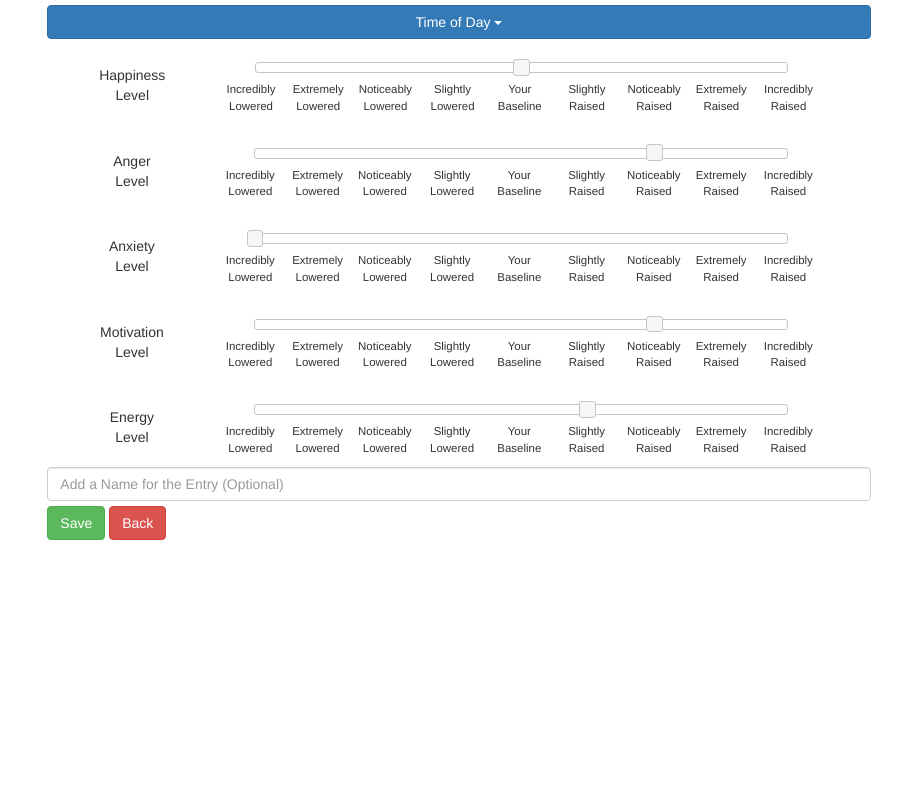
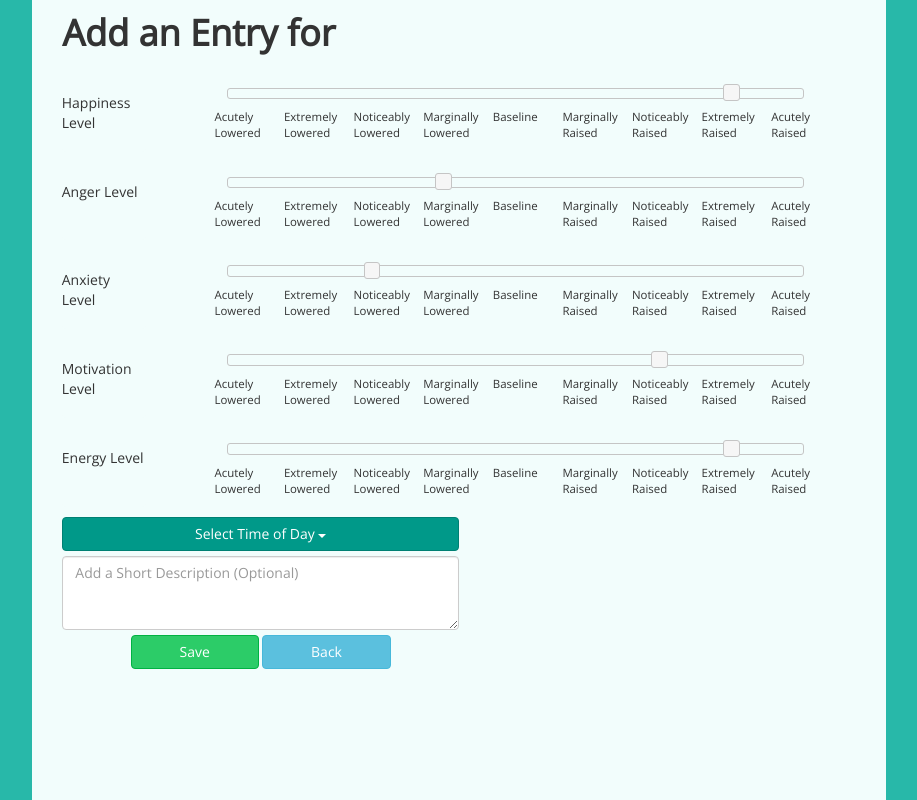
Before and after one commit to mnusicallity/mood-tracker, a Django app: page /entry/add/24/ in a window 1280 px wide. Shown: the whole page, without its empty margins (181-1098 px from the left). Run offline with Django 3.2, Linux system fonts and the light colour scheme; a user stored in the database is signed in; data comes from the database, SQL or seed files in the repository; style sheets or scripts are compiled from the project's sources; some libraries are stand-ins or nearby versions.

Commit message:
Finished the e basic layout and themeing of the Entry form

```diff
--- a/mood/forms.py
+++ b/mood/forms.py
@@ -25,7 +25,7 @@ class EntryAddForm(forms.ModelForm):
 		model = Entry
 		exclude = ['day','user']
 
-	name = forms.CharField(required=False, max_length=20, widget=forms.TextInput(attrs={'class':'form-control', 'placeholder':'Add a Name for the Entry (Optional)'}))
+	description = forms.CharField(required=False, max_length=200, widget=forms.Textarea(attrs={'class':'form-control', 'placeholder':'Add a Short Description (Optional)', 'rows':'3'}))
 
 	tod = forms.ChoiceField(choices = TIME_OF_DAY_CHOICES, label = "Time of Day", required=True, widget=forms.Select(attrs={'class':'entry_field'}))
 
@@ -34,3 +34,19 @@ class EntryAddForm(forms.ModelForm):
 	anger_level = forms.IntegerField(widget=forms.TextInput(attrs={'class':'entry_field'}))
 	anxiety_level = forms.IntegerField(widget=forms.TextInput(attrs={'class':'entry_field'}))
 	energy_level = forms.IntegerField(widget=forms.TextInput(attrs={'class':'entry_field'}))
+
+
+class EntryUpdateForm(forms.ModelForm):
+	class Meta:
+		model = Entry
+		exclude = ['day','user']
+
+	description = forms.CharField(required=False, max_length=200, widget=forms.Textarea(attrs={'class':'form-control', 'placeholder':'Add a Short Description (Optional)', 'rows':'3'}))
+
+	tod = forms.ChoiceField(choices = TIME_OF_DAY_CHOICES, label = "Time of Day", required=True, widget=forms.Select(attrs={'class':'entry_field'}))
+
+	happiness_level = forms.IntegerField(widget=forms.TextInput(attrs={'class':'entry_field'}))
+	motivation_level = forms.IntegerField(widget=forms.TextInput(attrs={'class':'entry_field'}))
+	anger_level = forms.IntegerField(widget=forms.TextInput(attrs={'class':'entry_field'}))
+	anxiety_level = forms.IntegerField(widget=forms.TextInput(attrs={'class':'entry_field'}))
+	energy_level = forms.IntegerField(widget=forms.TextInput(attrs={'class':'entry_field'}))
--- a/mood/models.py
+++ b/mood/models.py
@@ -23,7 +23,7 @@ class Day(models.Model):
 
 class Entry(models.Model):
 
-	name = models.CharField(max_length=30, null=True, blank=True)
+	description = models.CharField(max_length=200, null=True, blank=True)
 
 	user = models.ForeignKey(
 		settings.AUTH_USER_MODEL,
@@ -45,4 +45,4 @@ class Entry(models.Model):
 		return str(self.get_tod_display())
 
 	def get_absolute_url(self):
-		return reverse('entry', kwargs={'pk' : self.pk })
+		return reverse('entry_edit', kwargs={'pk' : self.pk })
--- a/mood/static/mood/css/style.scss
+++ b/mood/static/mood/css/style.scss
@@ -1,25 +1,37 @@
-$site-background-color: white;
+$site-background-color: #28B8A9;
+$site-content-background-color: #F2FDFC;
+
+$bootstrap-primary-color: #009989;
+$bootstrap-primary-border-color: #008073;
+$bootstrap-primary-color-selected: #008073;
+$bootstrap-primary-text-color: white;
+
+$bootstrap-success-color: #2CCC68;
+$bootstrap-success-border-color: #00B242;
+$bootstrap-success-color-selected: #00B242;
+$bootstrap-success-text-color: white;
+
+$bootstrap-danger-color: #e6261a;
+$bootstrap-danger-border-color: #E6261A;
+$bootstrap-danger-color-selected: #a11b12;
+$bootstrap-danger-text-color: white;
 
 
 $entry-vertical-padding: 10px;
-$entry-horizontal-padding: 7px;
-$entry-panel-offset: 8px;
+$entry-horizontal-padding: 0px;
+$entry-panel-offset: 10px;
+
+$content-size: 90%;
 
 
 
 body{
 	background-color: $site-background-color;
+	font-family: 'Open Sans', sans-serif;
 }
 
 ul{
 	list-style: none;
-}
-
-.form-group{
-
-	.btn{
-		margin-top: 5px;
-	}
 }
 
 .entry_slider{
@@ -46,7 +58,6 @@ ul{
 }
 
 .entry_label{
-	text-align: center;
 	text-transform: capitalize;
 }
 
@@ -60,23 +71,23 @@ ul{
 }
 
 .slider_label{
-	margin-left: 5.7%;
+	margin-left: 9%;
 }
 
 .slider_label_inner{
 	padding-top: $entry-panel-offset;
 	display: inline-block;
-	text-align: center;
 	width:9.5%;
 	font-size: 8.6pt;
 	margin-left: 2px;
+	vertical-align: top;
 }
 
 .left{
 	margin-top: $entry-panel-offset;
 	display: inline-block;
 	width: 10%;
-	margin-left: 5.45%;
+	margin-left: 3.45%;
 
 }
 
@@ -88,10 +99,88 @@ ul{
 .entry_field{
 	display: none;
 }
+//kludge for now, gonna get the LESS bootstrap and make my own buttons later.
+.btn-primary:hover,
+.btn-primary:focus,
+.btn-primary:active,
+.btn-primary.active {
+ 	background-color: $bootstrap-primary-color-selected !important;
+	border-color: $bootstrap-primary-border-color !important;
+	color: $bootstrap-primary-text-color !important;
+}
 
-.content{
+.btn-primary{
+	background-color: $bootstrap-primary-color;
+	border-color: $bootstrap-primary-border-color;
+	color: $bootstrap-primary-text-color;
+}
 
+.btn-success:hover,
+.btn-success:focus,
+.btn-success:active,
+.btn-success.active {
+ 	background-color: $bootstrap-success-color-selected !important;
+	border-color: $bootstrap-success-border-color !important;
+	color: $bootstrap-success-text-color !important;
 }
+
+.btn-success{
+	background-color: $bootstrap-success-color;
+	border-color: $bootstrap-success-border-color;
+	color: $bootstrap-success-text-color;
+}
+
+.btn-danger:hover,
+.btn-danger:focus,
+.btn-danger:active,
+.btn-danger.active {
+ 	background-color: $bootstrap-danger-color-selected !important;
+	border-color: $bootstrap-danger-border-color !important;
+	color: $bootstrap-danger-text-color !important;
+}
+
+.btn-danger{
+	background-color: $bootstrap-danger-color;
+	border-color: $bootstrap-danger-border-color;
+	color: $bootstrap-danger-text-color;
+}
+
+.content_box{
+
+	h1{
+		font-weight: bold;
+		margin-top: 13px;
+	}
+
+	background-color: $site-content-background-color;
+	min-height: 100vh;
+	height: 100%;
+
+	.content_size{
+		width: $content-size;
+	}
+
+	div{
+		background-color: $site-content-background-color;
+	}
+
+	.btn_change{
+
+		text-align: center;
+
+		.btn{
+				width: 32.3%;
+		}
+	}
+}
+
+.row{
+
+	.btn, textarea{
+		margin-top: 5px;
+	}
+}
+
 
 .button_fill{
 
@@ -109,3 +198,13 @@ ul{
     display: flex;
     flex:1 1 auto;
 }
+
+.entry_fields {
+	margin-top: 5px;
+}
+
+.left_margin{
+	@media only screen and (min-width:1000px){
+		margin-left: 15px;
+	}
+}
--- a/mood/templates/base.html
+++ b/mood/templates/base.html
@@ -9,6 +9,7 @@
 
     <link rel="stylesheet" href="https://ajax.googleapis.com/ajax/libs/jqueryui/1.11.4/themes/smoothness/jquery-ui.css">
     <script src="https://ajax.googleapis.com/ajax/libs/jqueryui/1.11.4/jquery-ui.min.js"></script>
+    <link href='https://fonts.googleapis.com/css?family=Open+Sans' rel='stylesheet' type='text/css'>
 
     {% compress css %}
       <link rel="stylesheet" type="text/x-scss" href="{% static "mood/css/style.scss" %}" />
@@ -23,7 +24,7 @@
     {% block body %}
       <div class="container-fluid">
         <div class="row">
-          <div class="col-md-offset-2 col-md-8">
+            <div class="col-md-offset-2 col-md-8 content_box">
             {% block content %}
             {% endblock %}
           </div>
--- a/mood/templates/mood/entry_form.html
+++ b/mood/templates/mood/entry_form.html
@@ -13,18 +13,10 @@
 
 {% block content %}
 
-	<div class="content">
+	<h1 class="left_margin"> Add an Entry for {{ view.get_date }} </h1>
 	<form action="" method="post" role="form">{% csrf_token %}
 		<div class="form-group">
-					<div class="dropdown button_fill">
-					  <button class="btn btn-primary dropdown-toggle" id="tod_dropdown" type="button" data-toggle="dropdown">{{ form.tod.label }} <span class="caret"></span></button>
-					  <ul class="dropdown-menu">
-					    <li><a href="#" onclick="time_of_day('Morning');return false;">Morning</a></li>
-					    <li><a href="#" onclick="time_of_day('Afternoon');return false;">Afternoon</a></li>
-					    <li><a href="#" onclick="time_of_day('Evening');return false;">Evening</a></li>
-					    <li><a href="#" onclick="time_of_day('Night');return false;">Night</a></li>
-					  </ul>
-					</div>
+			<div class="row">
 				<div class="outer panel-group equal">
 					<div class="panel panel-default left">
 						<div class="panel-body entry_label">
@@ -95,22 +87,40 @@
 						</div>
 					</div>
 				</div>
-						{{ form.name }}
+			</div>
+				<div class="row">
+					<div class="dropdown entry_fields button_fill col-md-6">
+						  <button class="btn btn-primary dropdown-toggle left_margin" id="tod_dropdown" type="button" data-toggle="dropdown">Select Time of Day <span class="caret"></span></button>
+						  <ul class="dropdown-menu">
+						    <li><a href="#" onclick="time_of_day('Morning');return false;">Morning</a></li>
+						    <li><a href="#" onclick="time_of_day('Afternoon');return false;">Afternoon</a></li>
+						    <li><a href="#" onclick="time_of_day('Evening');return false;">Evening</a></li>
+						    <li><a href="#" onclick="time_of_day('Night');return false;">Night</a></li>
+						  </ul>
+					</div>
+				</div>
 				{{ form.tod }}
 				{{ form.happiness_level }}
 				{{ form.anger_level }}
 				{{ form.anxiety_level }}
 				{{ form.motivation_level }}
 				{{ form.energy_level }}
+			<div class="row">
+				<div class="col-md-6 left_margin">
+					{{ form.description }}
+				</div>
+			</div>
+			<div class="row">
+				<div class="col-md-6 left_margin btn_change">
 					<input type="submit" value="Save" class="btn btn-success"/>
-					<input type="button" value="Back" class="btn btn-danger" onClick="javascript:history.go(-1);"/>
+					<input type="button" value="Back" class="btn btn-info" onClick="javascript:history.go(-1);"/>
 				</div>
+			</div>
+		</form>
+	</div>
+{% endblock %}
 
-		</form>
-
-	</div>
-
-
+{% block extra_body %}
 	<script>
 	// generate the slider code for each one automatically
 	{% for field in form.fields %}
--- a/mood/templates/mood/entry_list.html
+++ b/mood/templates/mood/entry_list.html
@@ -6,7 +6,7 @@
 
 <ul>
 {% for entry in object_list %}
-	<a href="{% url 'entry' entry.pk %}">
+	<a href="{% url 'entry_edit' entry.pk %}">
 		<li>{{ entry }}</li>
 	</a>
 {% endfor %}
--- a/mood/templates/mood/slider_label.html
+++ b/mood/templates/mood/slider_label.html
@@ -1,6 +1,6 @@
 <div class="slider_label">
 					<div class="slider_label_inner">
-						Incredibly Lowered
+						Acutely Lowered
 					</div>
 					<div class="slider_label_inner">
 						Extremely Lowered
@@ -9,13 +9,13 @@
 						Noticeably Lowered
 					</div>
 					<div class="slider_label_inner">
-						Slightly Lowered
+						Marginally Lowered
 					</div>
 					<div class="slider_label_inner">
-						Your Baseline
+						Baseline
 					</div>
 					<div class="slider_label_inner">
-						Slightly Raised
+						Marginally Raised
 					</div>
 					<div class="slider_label_inner">
 						Noticeably Raised
@@ -24,6 +24,6 @@
 						Extremely Raised
 					</div>
 					<div class="slider_label_inner">
-						Incredibly Raised
+						Acutely Raised
 					</div>
 				</div>
--- a/mood/urls.py
+++ b/mood/urls.py
@@ -1,13 +1,14 @@
 from django.conf.urls import url, include
 from django.views.generic import RedirectView
 
-from mood.views import ProfileView, EntryListView, EntryCreate, EntryView
+from mood.views import ProfileView, EntryListView, EntryCreate, EntryUpdate, EntryDelete
 
 urlpatterns = [
 	url(r'^accounts/', include('allauth.urls')),
     url(r'^accounts/profile/$', ProfileView.as_view(), name='profile'),
     url(r'^$',  RedirectView.as_view(pattern_name="profile"), name="index"),
     url(r'^day/(?P<pk>[0-9]+)/$', EntryListView.as_view(), name='entry_list'),
-    url(r'^entry/(?P<pk>[0-9]+)/$', EntryView.as_view(), name='entry'),
+    url(r'^entry/(?P<pk>[0-9]+)/$', EntryUpdate.as_view(), name='entry_edit'),
+    url(r'^entry/delete/(?P<pk>[0-9]+)/$', EntryDelete.as_view(), name='entry_delete'),
     url(r'^entry/add/(?P<pk>[0-9]+)/$', EntryCreate.as_view(), name='entry_add'),
 ]
--- a/mood/views.py
+++ b/mood/views.py
@@ -12,7 +12,7 @@ from mood.models import Profile, Day, Entry
 
 from django.contrib.auth.mixins import LoginRequiredMixin
 
-from mood.forms import EntryAddForm
+from mood.forms import EntryAddForm, EntryUpdateForm
 from django.contrib.auth.models import User
 
 # Create your views here.
@@ -66,6 +66,7 @@ class EntryCreate(LoginRequiredMixin, CreateView):
 
     model = Entry
     form_class = EntryAddForm
+    success_url = "/accounts/profile"
 
     def get_initial(self):
     	initial = super(EntryCreate, self).get_initial()
@@ -86,25 +87,61 @@ class EntryCreate(LoginRequiredMixin, CreateView):
 
     	return initial
 
+    def get_date(self):
+    	d = Day.objects.get(pk=self.kwargs.get('pk'))
+    	return d.date
+
     def form_valid(self, form):
     	f = form.save(commit=False)
     	f.day = Day.objects.get(pk=self.kwargs.get('pk'))
     	f.user = self.request.user
-    	return super(EntryCreate,self).form_valid(form)
+    	return super(EntryCreate, self).form_valid(form)
+
+class EntryDelete(LoginRequiredMixin, DeleteView):
+
+	model = Entry
+	success_url = "/accounts/profile"
 
 
-class EntryView(LoginRequiredMixin, DetailView):
+class EntryUpdate(LoginRequiredMixin, UpdateView):
 
 	model = Entry
+	form_class = EntryUpdateForm
+	template_name = "mood/entry_update.html"
+	success_url = "/accounts/profile"
 
 	def dispatch(self, request, *args, **kwargs):
-		e = Entry.objects.get(pk=self.kwargs['pk'])
+		e = Entry.objects.get(pk=self.kwargs.get('pk'))
 		if e.user_id == request.user.id:
-			return super(EntryView, self).dispatch(request, *args, **kwargs)
+			return super(EntryUpdate, self).dispatch(request, *args, **kwargs)
 		else:
 			raise Http404("Not Found")
 
+	def get_initial(self):
+		initial = super(EntryUpdate, self).get_initial()
+		e = Entry.objects.get(pk=self.kwargs.get('pk'))
+		initial['happiness_level'] = e.happiness_level
+		initial['motivation_level']  = e.motivation_level
+		initial['anger_level'] = e.anger_level
+		initial['anxiety_level'] = e.anxiety_level
+		initial['energy_level'] = e.energy_level
+		return initial
+
+	def get_date(self):
+		d = Day.objects.get(entry__id=self.kwargs.get('pk'))
+		return d.date
 
 	def tod_display(self):
-		e = Entry.objects.get(pk=self.kwargs['pk'])
+		e = Entry.objects.get(pk=self.kwargs.get('pk'))
 		return e.get_tod_display()
+
+	def tod_num(self):
+		e = Entry.objects.get(pk=self.kwargs.get('pk'))
+		tod = e.tod
+		switch = {
+			"M":0,
+			"A":1,
+			"E":2,
+			"N":3,
+		}
+		return str(switch.get(tod))
```
Also changed, not shown: mood/templates/mood/entry_detail.html (deleted, +0 -17 lines), db.sqlite3. Lines whose indentation alone changed are shown as unchanged.
